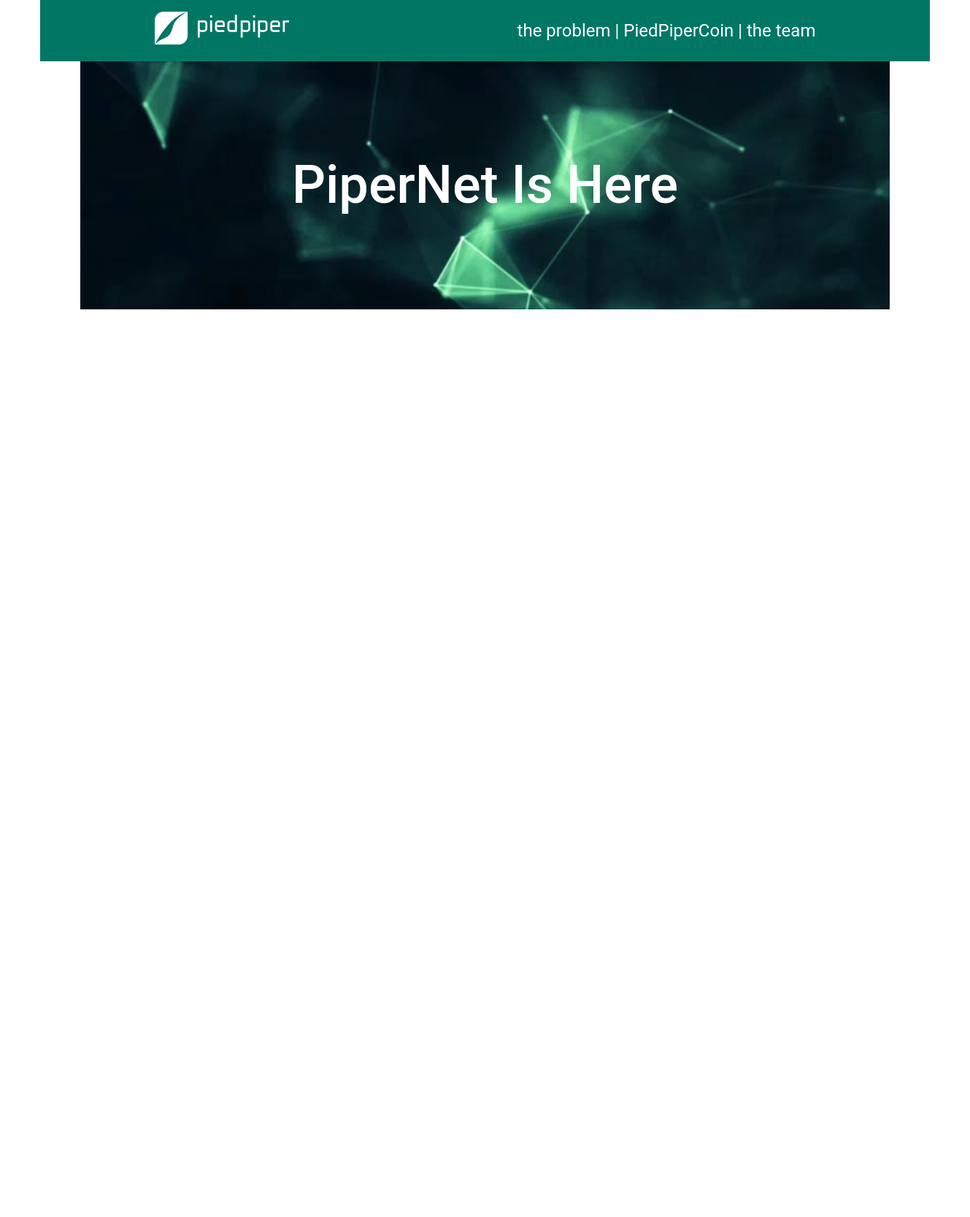
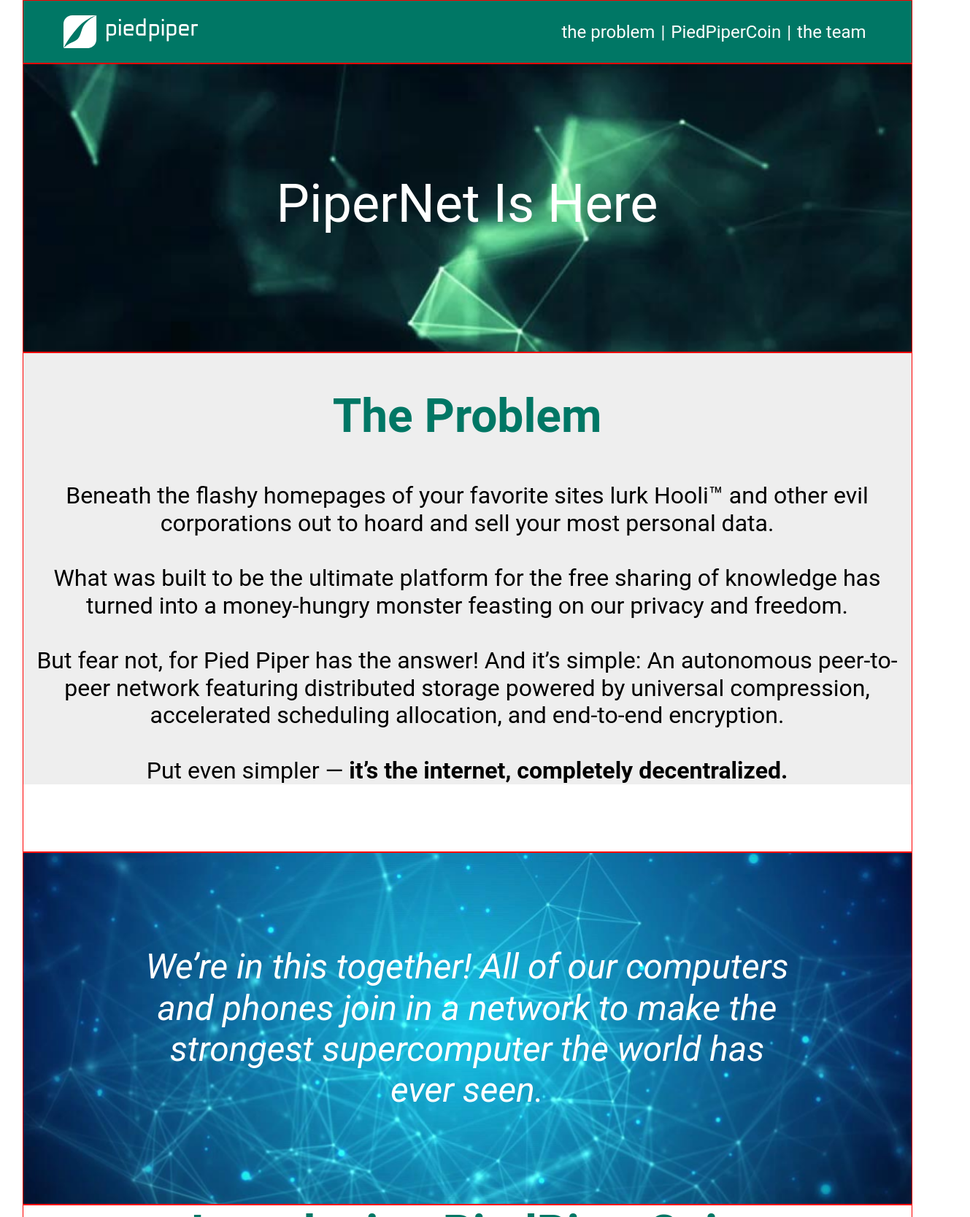
Before and after one commit to bacick/Pied_Piper, a plain HTML site: page Index.html in a window 1280 px wide. Shown: the top 1668 px of the page at 73% size, 1329 px wide, since content can reach past the window. Before the commit the page ends 800 px from the top, so only its background shows below. Drawn offline with nearby package versions, Linux system fonts and the light colour scheme.

Commit message:
add block hero team footer

```diff
--- a/Index.html
+++ b/Index.html
@@ -2,39 +2,105 @@
 <html lang="ru">
 <head>
     <meta charset="UTF-8">
-    <meta name="viewport" content="width=device-width, initial-scale=1.0">
-    <link rel="stylesheet" href="https://cdnjs.cloudflare.com/ajax/libs/normalize/8.0.1/normalize.css" integrity="sha512-oHDEc8Xed4hiW6CxD7qjbnI+B07vDdX7hEPTvn9pSZO1bcRqHp8mj9pyr+8RVC2GmtEfI2Bi9Ke9Ass0as+zpg==" crossorigin="anonymous" />
+    <!--<link rel="stylesheet" href="https://cdnjs.cloudflare.com/ajax/libs/normalize/8.0.1/normalize.css" integrity="sha512-oHDEc8Xed4hiW6CxD7qjbnI+B07vDdX7hEPTvn9pSZO1bcRqHp8mj9pyr+8RVC2GmtEfI2Bi9Ke9Ass0as+zpg==" crossorigin="anonymous" />-->
     <link rel="stylesheet" href="style.css">
     <link rel="preconnect" href="https://fonts.gstatic.com">
     <link href="https://fonts.googleapis.com/css2?family=Roboto+Mono:wght@400;700&display=swap" rel="stylesheet">
     <title>Pied_Piper</title>
 </head>
-<body class="body">
-    <header class="header-container">
 
-            <div>
-                <a href="#" ><img src="img/logo.svg" alt="Pied_Piper"></a>
+<body >
+    <header>
+        <div class="container">
+            <div class="header clearfix">
+                <a href="#"><img src="img/logo.svg" alt="Pied_Piper" class="logo"></a>
+                <nav>
+                    <ul class="menu">
+                        <li><a href="#">the problem</a></li>
+                        <li>|</li>
+                        <li><a href="#">PiedPiperCoin</a></li>
+                        <li>|</li>
+                        <li><a href="#">the team</a> </li>
+                    </ul>
+                </nav>
             </div>
-            <div>
-                <a href="#">the problem</a>
-                    |
-                <a href="#">PiedPiperCoin</a>
-                    |
-                <a href="#">the team</a>
-            </div>
-
+        </div>
     </header>
-    <section class="first-block">
-        <div class="hero">
-            <div class="text-hero">
-                PiperNet Is Here
+    <section>
+        <div class="container">
+            <div class="jumbotron">
+                <div class="text-jumbotron">
+                    PiperNet Is Here
+                </div>
             </div>
         </div>
     </section>
-    <section></section>
-    <section></section>
-    <section></section>
-    <section></section>
-    <footer></footer>
+    <section>
+        <div class="container">
+            <div class="problem">
+                <h2>The Problem</h2>
+                <div class="text-problem">
+                    <p>
+                        Beneath the flashy homepages of your favorite sites lurk Hooli™ and other evil corporations out to hoard and sell your most personal data.
+                    </p>
+                    <p>
+                        What was built to be the ultimate platform for the free sharing of knowledge has turned into a money-hungry monster feasting on our privacy and freedom.
+                    </p>
+                    <p>
+                        But fear not, for Pied Piper has the answer! And it’s simple:
+                        An autonomous peer-to-peer network featuring distributed storage powered by universal compression, accelerated scheduling allocation, and end-to-end encryption.
+                        </p>
+                    <p>
+                        Put even simpler — <strong>it’s the internet, completely decentralized.</strong>
+                    </p>
+                </div>
+            </div>
+        </div>
+    </section>
+    <section>
+        <div class="container">
+            <div class="hero">
+                <div class="text-hero">
+                    We’re in this together! All of our computers and phones join in a network to make the strongest supercomputer the world has ever seen.
+                </div>
+            </div>
+        </div>
+    </section>
+    <section>
+        <div class="container">
+            <div class="ppc">
+                <h2>Introducing PiedPiperCoin</h2>
+                <!--<img src="img/logo_PPC.png" alt="PiedPiperCoin">-->
+                <p>Pied Piper's new internet is built for users, by users.
+                    You supply the storage, compute, and networking resources that power our entire decentralized web.</p>
+                <p>Now there's a way to give credit where credit is due. Compute credit, that is! The more you share your device resources, the more PiedPiperCoin you receive.</p>
+                <p> Whether you're a developer with an app ready for market, or just an Average Joe with a smartphone you'll love all you can do with PiedPiperCoin.</p>
+            </div>
+        </div>
+    </section>
+    <section>
+        <div class="container">
+            <div class="team">
+                <h2>The Team</h2>
+                <div class="staff">
+                    <div><img src="img/image-10.png"></div>
+                    <div><img src="img/image-14.png"></div>
+                    <div><img src="img/image-15.png"></div>
+                    <div><img src="img/image-3.png"></div>
+                    <div><img src="img/image-4.png"></div>
+                    <div><img src="img/image-13.png"></div>
+                </div>
+            </div>
+        </div>
+    </section>
+    <footer>
+        <div class="container">
+            <div class="footer">
+                <div class="text-footer">
+                    All other trademarks and copyrights are the property of their respective owners. Use of these names, trademarks and brands does not imply endorsement.
+                </div>
+            </div>
+        </div>
+    </footer>
 </body>
 </html>
--- a/style.css
+++ b/style.css
@@ -1,57 +1,169 @@
-body{
+body {
     margin: 0;
     padding: 0;
+    font-family: Roboto, sans-serif;
 }
 
-.body{
-    font-family: Roboto, sans-serif;
-    width: 1219px;
-    padding: 0 55Px;
-    margin: auto;
+.clearfix:after {
+	content:'';
+	display: table;
+	width: 100%;
+	clear: both;
 }
 
-.header-container{
-    height: 84px;
+div {
+  box-sizing: border-box;
+}
+
+.container {
+  width: 1219px;
+  margin: 0 auto;
+  border: 1px solid red;
+}
+
+.header {
   background-color: #007765;
   color: #fff;
   text-decoration: none;
   font-size: 24px;
   line-height: 28.13px;
-    display: flex;
-    align-items: center;
-    justify-content: space-around;
+  padding-bottom: 20px;
 }
 
- a{
-    color: #fff;
-    text-decoration: none;
+.logo {
+  float: left;
+  padding-top: 20px;
+  padding-left: 55px;
+}
+
+nav {
+  float: right;
+  margin-top: 5px;
+}
+
+ .menu {
+   display: block;
+   margin-right: 54px;
+ }
+
+ .menu li {
+   float: left;
+   display: block;
+   margin-right: 8px;
+   line-height: 28.13px;
    font-size: 24px;
-    line-height: 28.13px;
 
  }
 
-.first-block{
-    box-sizing: border-box;
-    max-width: 1219px;
-    margin-left: auto;
-    margin-right: auto;
-    padding-left: 55px;
-    padding-right: 55px;
+ .menu li a {
+   color:#fff;
+   text-decoration: none;
+
+ }
+
+ .jumbotron {
+
+   background: url(img/image.png) no-repeat center top / cover;
+   padding-bottom: 160px;
+ }
+
+ .text-jumbotron{
+   color:#fff;
+   font-size: 72px;
+   line-height: 84.38px;
+   text-align: center;
+   padding-top: 150px;
+ }
+
+ .problem {
+
+   background-color: #eee;
+   padding-top: 1px;
+
+ }
+
+ .problem h2 {
+   color: #007765;
+   font-size: 64px;
+   line-height: 75px;
+   text-align: center;
+   margin-top: 48px;
+   padding: 0;
+ }
+
+ .text-problem {
+  font-size: 32px;
+  line-height: 37.5px;
+  text-align: center;
+  margin-bottom: 92px;
+
+ }
+
+ .text-problem p {
+   margin: 38px 0;
+   padding: 0;
  }
 
  .hero {
-    padding-top: 128px;
-    padding-bottom: 128px;
-    background-image: url("img/image.png");
-    background-size: cover;
-    background-position: center center;
+
+    background: url(img/image-9.png) no-repeat center top / cover;
  }
 
  .text-hero {
-    font-family: Roboto, sans-serif;
-    font-weight: 500;
-    font-size: 72px;
-    line-height: 84.38px;
+   color:#fff;
+  font-size: 48px;
+  font-style: italic;
+  line-height: 56.25px;
   text-align: center;
+  padding: 128px 163px;
+ }
+
+ .ppc {
+  height: 604px;
+  background-color: #fff;
+ }
+
+ .ppc h2 {
+  color: #007765;
+  font-size: 64px;
+  line-height: 75px;
+  text-align: center;
+  margin: 0;
+ }
+
+ .ppc p {
+  font-size: 32px;
+  line-height: 37.5px;
+  text-align: center;
+}
+
+.team {
+  height: 845px;
+  background-color: #eee;
+}
+
+.team h2 {
+  color: #007765;
+  font-size: 64px;
+  line-height: 75px;
+  text-align: center;
+  margin: 0;
+}
+.staff {
+  display:flex;
+  justify-content: space-around;
+
+}
+
+.footer {
+  padding: 48px 339px 64px 339px;
+  background: #333;
+}
+
+.text-footer {
   color: #fff;
+  font-size: 18px;
+  line-height: 21px;
+  text-align: center;
+
 }
```
Also changed, not shown: img/logo_PPC.png (added). Lines whose indentation alone changed are shown as unchanged.
